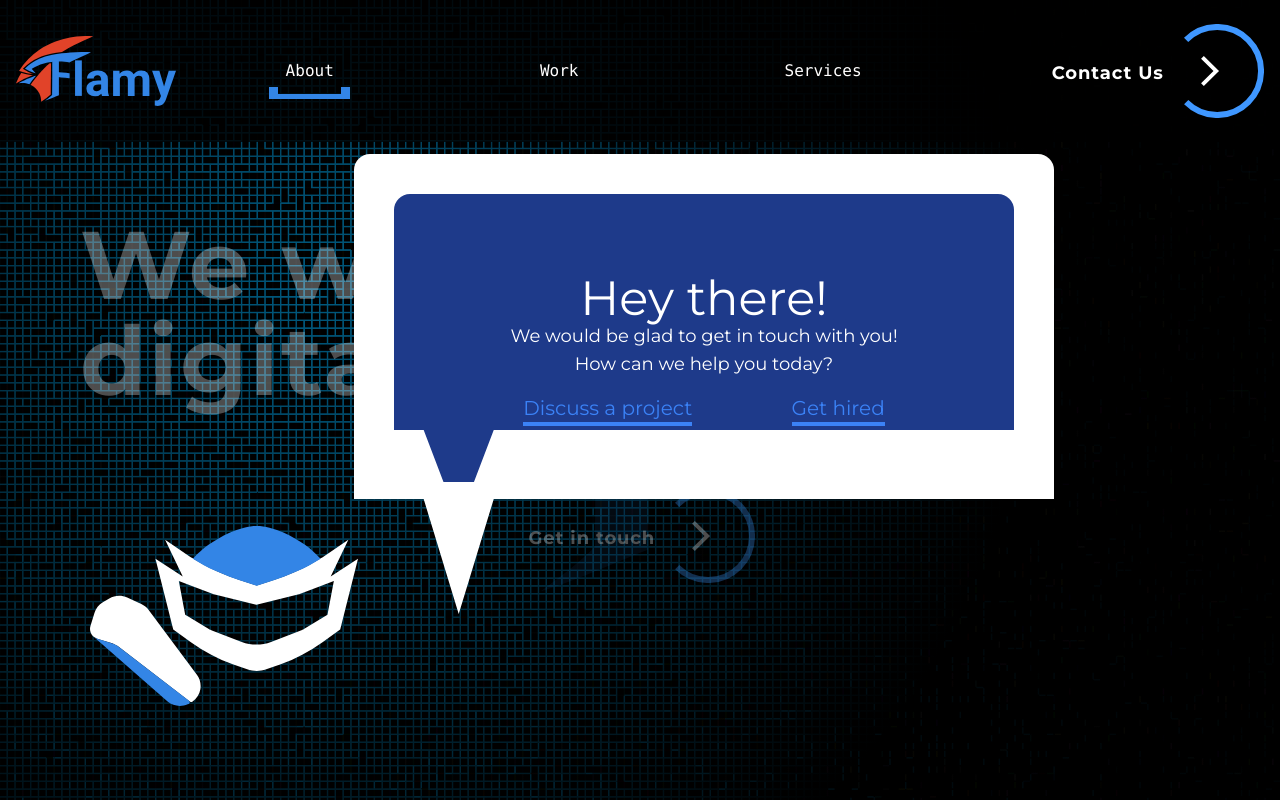
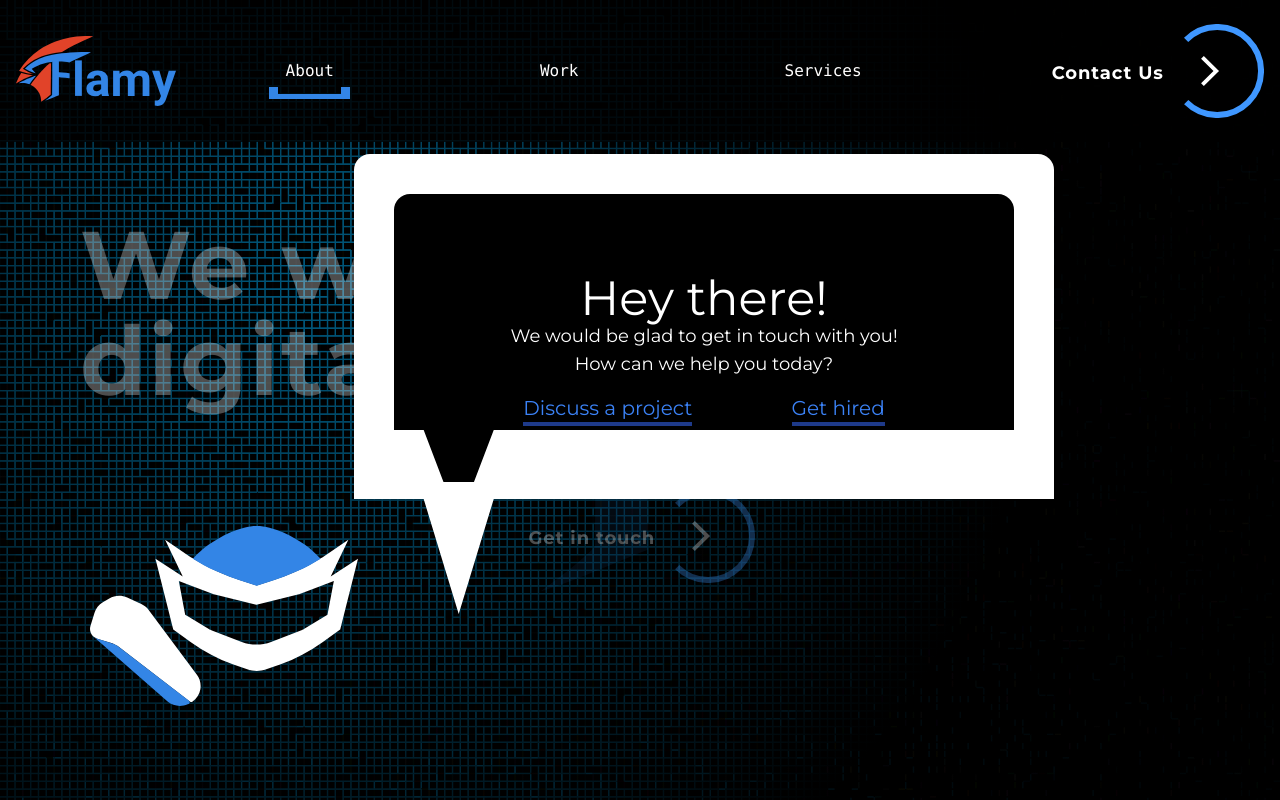
Before and after one commit to flamy-dev/website, a Next.js app: page / in a window 1280 px wide. Both pictures are taken after a click on the button "Get in touch". Shown: the top 800 px of the page. Built offline with nearby package versions, Linux system fonts and the light colour scheme.

Commit message:
add hover animation and gray scale filter

```diff
--- a/components/CarouselElement/CarouselElement.tsx
+++ b/components/CarouselElement/CarouselElement.tsx
@@ -3,9 +3,10 @@ interface CarouselData {
   description: string;
   heading: string;
   isRight?: boolean;
+  fromServices?: boolean;
 }
 const CarouselElement = (props: CarouselData) => {
-  const { path, description, heading, isRight } = props;
+  const { path, description, heading, isRight, fromServices } = props;
   return (
     <div className="pt-28 md:p-10 flex flex-col justify-center items-center md:flex-row h-full">
       {isRight ? null : (
@@ -17,7 +18,11 @@ const CarouselElement = (props: CarouselData) => {
         <h3 className="font-extrabold text-center text-3xl md:text-5xl mb-2 md:mb-8 px-2">
           {heading}
         </h3>
-        <p className="text-sm p-2 md:p-1  md:m-0 text-center md:text-lg lg:text-2xl w-full shadow-2xl text-gray-200">
+        <p
+          className={`text-sm p-2 md:p-1  md:m-0 text-center md:text-lg lg:text-2xl w-full shadow-2xl text-gray-200 ${
+            fromServices ? "box-shadow-services " : ""
+          }`}
+        >
           {description}
         </p>
       </div>
--- a/components/ContactDetails/ContactDetails.tsx
+++ b/components/ContactDetails/ContactDetails.tsx
@@ -12,7 +12,7 @@ const ContactDetails = () => {
           >
             <a
               href={contact.url}
-              className="text-black hover:text-blue-800"
+              className="text-black hover:text-blue-800 animated-link"
               target="_blank"
             >
               <FontAwesomeIcon icon={contact.icon} size="lg" />
--- a/components/OurClients/OurClients.tsx
+++ b/components/OurClients/OurClients.tsx
@@ -5,7 +5,7 @@ const OurClients = () => {
   const chunkSize = 3;
 
   return (
-    <div className="pt-12 flex flex-col justify-end items-center w-full h-full">
+    <div className="pt-12 flex flex-col justify-end items-center w-11/12 h-full">
       <div className="flex justify-center items-center text-3xl mb-2 md:text-5xl md:mb-10">
         Our <span className="font-bold">&nbsp; Clients</span>
       </div>
@@ -13,11 +13,13 @@ const OurClients = () => {
       <div className="flex flex-col flex-wrap items-center justify-center lg:justify-between w-full md:w-client">
         {_.chunk(clients, chunkSize).map((clientChunk, idx) => (
           <div className="flex flex-row items-center" key={idx}>
-            {clientChunk.map(({ link, logoPath }) => (
+            {clientChunk.map(({ link, logoPath, needBg }) => (
               <a href={link} target="_blank" key={logoPath}>
                 <img
                   src={logoPath}
-                  className="w-24 m-5 md:w-32 opacity-50 hover:opacity-100 transition-all"
+                  className={`w-24 m-5 md:w-32 grayscale transition-all ${
+                    needBg ? "bg-white p-2 " : ""
+                  }`}
                 />
               </a>
             ))}
--- a/components/PageCarousel/PageCarousel.tsx
+++ b/components/PageCarousel/PageCarousel.tsx
@@ -5,7 +5,9 @@ import CarouselElement from "../CarouselElement/CarouselElement";
 import { useState, useCallback } from "react";
 import _ from "lodash";
 
-const PageCarousel = () => {
+const PageCarousel = (props) => {
+  const { fromServices } = props;
+
   const [currentSlide, setCurrentSlide] = useState(0);
 
   const nextSlide = () =>
@@ -36,6 +38,7 @@ const PageCarousel = () => {
         {services.map((service) => {
           return (
             <CarouselElement
+              fromServices={fromServices}
               key={service.heading}
               path={service.path}
               description={service.description}
--- a/components/Welcome/Welcome.tsx
+++ b/components/Welcome/Welcome.tsx
@@ -43,7 +43,7 @@ const Welcome = (props) => {
       >
         <div className="w-full h-full message-clip-2 rounded-2xl bg-white lg:w-4/5">
           <div className="message-clip w-full h-4/5 p-2 md:p-10 ">
-            <div className="text-center p-2 bg-blue-900 rounded-2xl flex flex-col justify-start pt-12 md:p-20 items-center h-full ">
+            <div className="text-center p-2 bg-black rounded-2xl flex flex-col justify-start pt-12 md:p-20 items-center h-full ">
               <h1 className="text-2xl md:text-5xl">Hey there!</h1>
               <p className="text-lg ">
                 We would be glad to get in touch with you!
@@ -51,12 +51,12 @@ const Welcome = (props) => {
               </p>
               <div className=" flex flex-col md:flex-row justify-around items-center w-full mt-4">
                 <Link href="/contactus">
-                  <a className="border-b-4 border-blue-500 hover:border-blue-200 text-md md:text-xl text-blue-500 hover:text-blue-200">
+                  <a className="animated-link hover:border-blue-200 text-md md:text-xl text-blue-500 hover:text-blue-200">
                     Discuss a project
                   </a>
                 </Link>
                 <Link href="/contactus">
-                  <a className="border-b-4 border-blue-500 hover:border-blue-200 text-md md:text-xl text-blue-500 hover:text-blue-200">
+                  <a className="animated-link hover:border-blue-200 text-md md:text-xl text-blue-500 hover:text-blue-200">
                     Get hired
                   </a>
                 </Link>
--- a/data/clients.ts
+++ b/data/clients.ts
@@ -21,13 +21,16 @@ export default [
   {
     logoPath: "./hypo-advisors-logo.png",
     link: "https://www.hypo-advisors.ch/",
+    needBg: true,
   },
   {
     logoPath: "./digitika-logo.png",
     link: "https://www.digitika.co.ke",
+    needBg: true,
   },
   {
     logoPath: "./hublemania-logo.png",
     link: "https://www.hublemania.ch/",
+    needBg: true,
   },
 ];
--- a/pages/services.tsx
+++ b/pages/services.tsx
@@ -32,7 +32,7 @@ class Services extends React.Component<Props, State> {
         <Menu /> */}
         <div className="w-full h-full hidden md:block">
           <FullPageDiv>
-            <PageCarousel />
+            <PageCarousel fromServices={true} />
           </FullPageDiv>
         </div>
         <div className="md:hidden text-white">
--- a/styles/globals.css
+++ b/styles/globals.css
@@ -82,4 +82,38 @@ a {
   opacity: 0.25;
 }
 
+/* Anchor animations */
+
+.animated-link::after {
+  content: '';
+  width: 100%;
+  transition: width .3s;
+  @apply block h-1 bg-blue-900;
+}
+
+.animated-link:hover::after {
+  width: 10%;
+}
+
+/* clients section  */
+
+.grayscale {
+  filter: grayscale(100%);
+  transition: all 1s ease-in;
+}
+
+.grayscale:hover {
+  filter: grayscale(0%);
+}
+
+/* box shadow */
+
+/* .box-shadow {
+  box-shadow: 0 0 10px #1E3A8A, 0 0 40px #1E3A8A, 0 0 80px #1E3A8A;
+} */
+
+.box-shadow-services {
+  box-shadow: 0 0 10px green, 0 0 40px green, 0 0 80px green;
+}
+
 @tailwind utilities;
```
